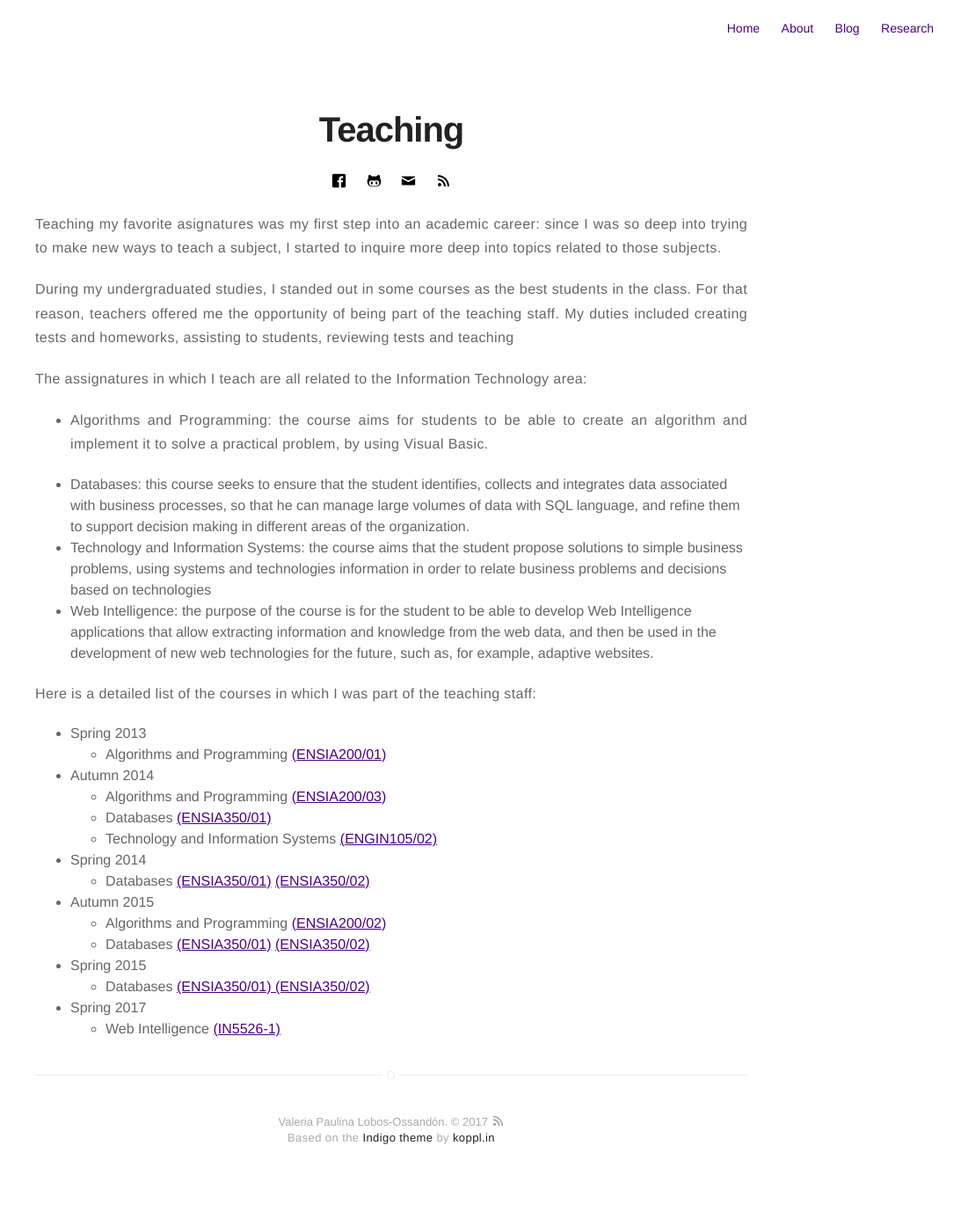
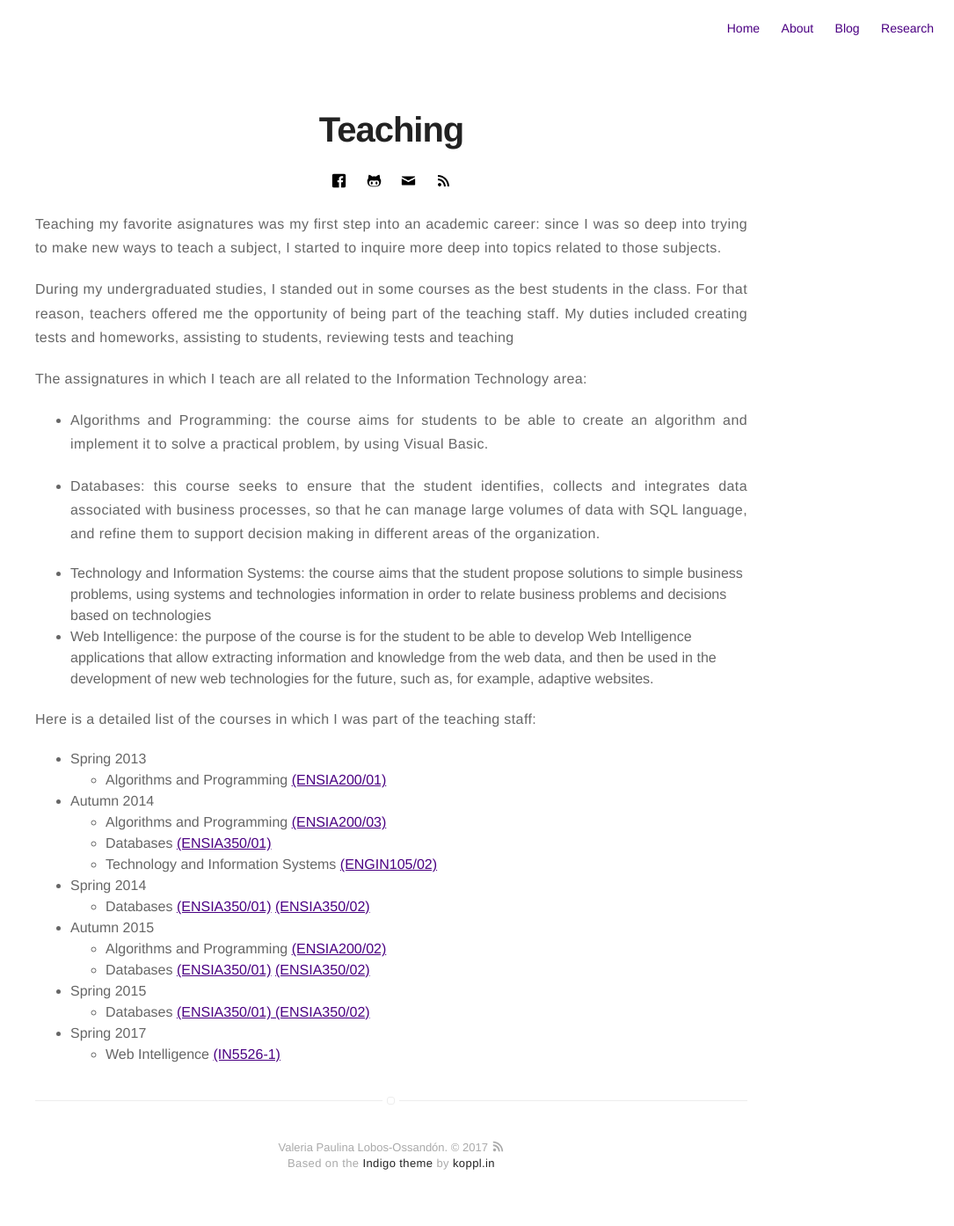
Before and after one commit to vlobos-ossandon/vlobos-ossandon.github.io, a Jekyll site: the page built from teaching.html, in a window 1280 px wide. Shown: the whole page at 88% size, without its empty margins (195-1280 px from the left). Built offline with Jekyll 4.4.1, drawn with Linux system fonts in a browser that asks for light colours; before the commit the page ends 1365 px from its top, so only the background shows below that.

Commit message:
Teaching_11

```diff
--- a/teaching.html
+++ b/teaching.html
@@ -10,8 +10,8 @@
 </p>
 <p align="justify">
     <ul>
-        <li><b><p align="justify">Algorithms and Programming</b>: the course aims for students to be able to create an algorithm and implement it to solve a practical problem, by using Visual Basic.<p align="justify"></li>
-        <li><b>Databases</b>: this course seeks to ensure that the student identifies, collects and integrates data associated with business processes, so that he can manage large volumes of data with SQL language, and refine them to support decision making in different areas of the organization. </li>
+        <li><b><p align="justify">Algorithms and Programming</b>: the course aims for students to be able to create an algorithm and implement it to solve a practical problem, by using Visual Basic.</p></li>
+        <li><b><p align="justify">Databases</b>: this course seeks to ensure that the student identifies, collects and integrates data associated with business processes, so that he can manage large volumes of data with SQL language, and refine them to support decision making in different areas of the organization. </p></li>
         <li><b>Technology and Information Systems</b>: the course aims that the student propose solutions to simple business problems, using systems and technologies information in order to relate business problems and decisions based on technologies </li>
         <li><b>Web Intelligence</b>: the purpose of the course is for the student to be able to develop Web Intelligence applications that allow extracting information and knowledge from the web data, and then be used in the development of new web technologies for the future, such as, for example, adaptive websites. </li>
     </ul>
```
